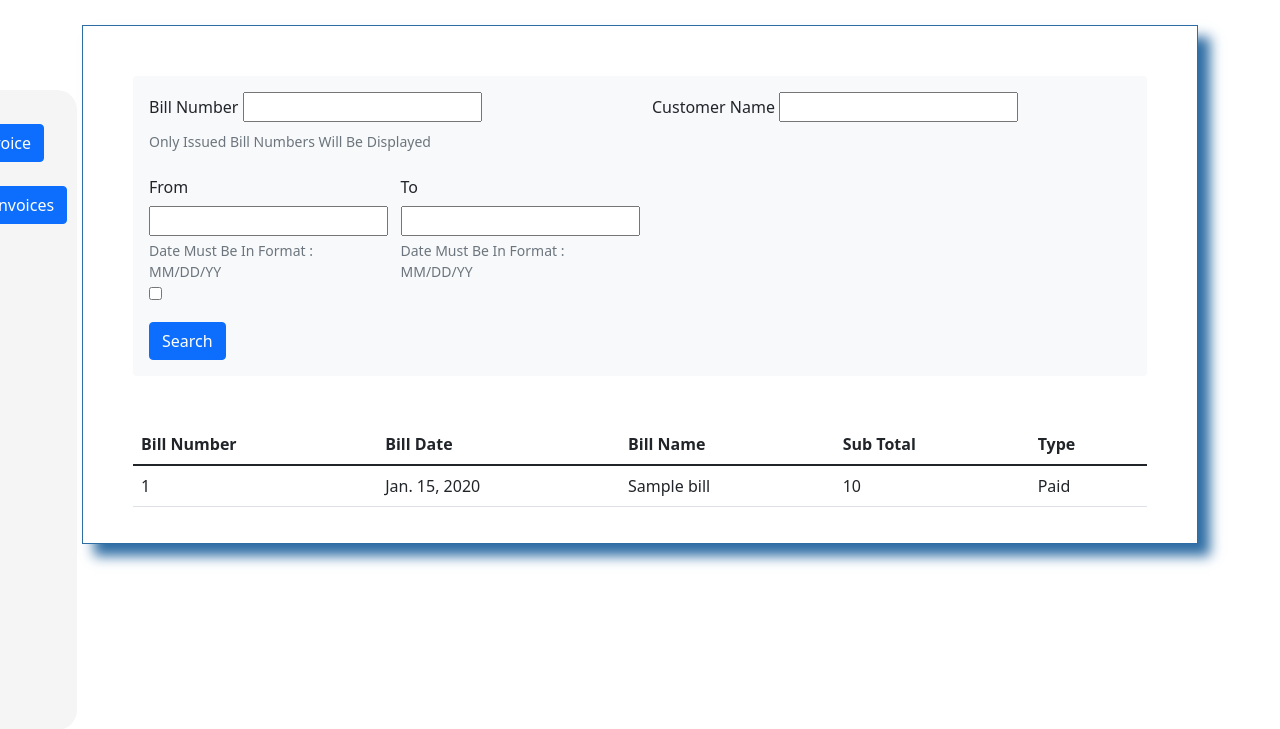
After one commit to jayashan/jayalathenterprises, a Django app: page /list_invoices/ in a window 1280 px wide. The commit adds this page. Shown: the top 729 px of the page. Run offline with Django 3.2, Linux system fonts and the light colour scheme; tables that the repository leaves empty hold one stand-in row (values such as "Sample post"); some libraries are stand-ins or nearby versions.

Commit message:
first commit

```diff
--- /dev/null
+++ b/POS/filters.py
@@ -0,0 +1,16 @@
+import django_filters
+from django_filters import DateFilter,CharFilter
+from .models import *
+from django import forms
+
+
+class BillFilter(django_filters.FilterSet):
+    start_date=DateFilter(field_name="Bill_date",lookup_expr='gte')
+    end_date = DateFilter(field_name="Bill_date", lookup_expr='lte')
+    name=CharFilter(field_name="name", lookup_expr='icontains')
+
+
+    class Meta:
+        model=Bill
+        fields='__all__'
+        exclude=['sub_total','balance','last_updated','created_at','Bill_date']
--- a/POS/forms.py
+++ b/POS/forms.py
@@ -15,3 +15,9 @@ class Bill_Detail_Form(forms.ModelForm):
         fields=['vehicle_number'
 
         ]
+
+class BillSearchForm(forms.ModelForm):
+    generate_invoice = forms.BooleanField(required=False)
+    class Meta:
+        model=Bill
+        fields=['generate_invoice']
--- a/POS/models.py
+++ b/POS/models.py
@@ -20,7 +20,7 @@ class Bill(models.Model):
     invoice_type=models.CharField(max_length=100,default='',blank=True,null=True,choices=invoice_type_choice)
 
     def __str__(self):
-        return str(self.Bill_number)
+        return self.Bill_number
 
 class Product(models.Model):
     product_id=models.CharField(primary_key=True,max_length=50)
@@ -40,8 +40,10 @@ class Billing_Detail(models.Model):
     qty=models.IntegerField(null=True,default=0)
     total=models.IntegerField()
 
+
     def __str__(self):
-        return str(self.Bill_number)
+        return self.Bill_number
+
 
 class Customer(models.Model):
     company_id=models.IntegerField(null=False)
--- /dev/null
+++ b/POS/static/css/mystyle.css
@@ -0,0 +1,34 @@
+.mymenu-bar{
+    background-color: #F5F5F5;
+    color: white;
+    display: inline;
+    padding: 10px;
+    position: fixed;
+    height: 80%;
+    bottom: 70px;
+    left: -80px;
+    z-index: 3000;
+    border-top-right-radius: 20px;
+    border-bottom-right-radius: 20px;
+
+}
+
+.mymenu-bar:hover{
+    left: 0px;
+    -webkit-transition: all 0.5s ease;
+     -moz-transition: all 0.5s ease;
+       -o-transition: all 0.5s ease;
+      -ms-transition: all 0.5s ease;
+          transition: all 0.5s ease;
+}
+
+
+.myform{
+	box-shadow: 10px 10px 10px;
+	box-shadow: 12px 12px 12px #2e6da4;
+	border: 1px solid #2e6da4;
+	padding: 50px;
+	padding-bottom: 20px;
+	margin-top: 25px;
+
+}
--- a/POS/static/js/myjs.js
+++ b/POS/static/js/myjs.js
@@ -1,3 +1,11 @@
-$(document).ready(function(){
-    $('#datepicker').datepicker();
+// jQuery
+$(document).ready( function () {
+    $( function() {
+        $( "#datepicker" ).datepicker({
+          dateFormat: "yy-mm-dd"
+
+        });
+    });
+
+
 });
--- a/POS/templates/homepage.html
+++ b/POS/templates/homepage.html
@@ -321,7 +321,7 @@
                     $("upt_error").hide();
                     $("upt_success").text(response['errorMessage']);
                     $("upt_success").show();
-                    setInterval(function(){ location.reload(); }, 2000);
+                    setInterval(function(){ location.reload(); });
 
                 }
                 else{
--- /dev/null
+++ b/POS/templates/navibar.html
@@ -0,0 +1,6 @@
+<div class="mymenu-bar">
+  <br>
+  <a href="../add_invoice"><div class="btn btn-primary mybutton">Add Invoice</div></a>
+  <br><br>
+  <a href="../list_invoices"><div class="btn btn-primary mybutton">List of Invoices</div></a>
+</div>
--- /dev/null
+++ b/POS/templates/view_invoices.html
@@ -0,0 +1,82 @@
+{% load crispy_forms_tags %}
+{% load static %}
+<!DOCTYPE html>
+<html lang="en">
+<head>
+    <meta charset="utf-8">
+    <meta name="viewport" content="width=device-width, initial-scale=1">
+    <title>Title</title>
+
+    <link href="https://cdn.jsdelivr.net/npm/bootstrap@5.1.3/dist/css/bootstrap.min.css" rel="stylesheet" integrity="sha384-1BmE4kWBq78iYhFldvKuhfTAU6auU8tT94WrHftjDbrCEXSU1oBoqyl2QvZ6jIW3" crossorigin="anonymous">
+
+    <script src="{% static 'js/myjs.js' %}"></script>
+    <link rel="stylesheet"  href="{%  static  'css/mystyle.css'  %}">
+
+</head>
+<body>
+    <div class="container">
+        {% include 'navibar.html' %}
+        <div class="myform">
+            <div class="shadow-none p-3 mb-5 bg-light rounded">
+                <form method="get">
+    <!--                {{myFilter.form}}-->
+                    <div class="row mb-3">
+                        <div class="form-group col-sm-8 col-md-6">
+<!--                            {{myFilter.form.Bill_number.label_tag}}-->
+                            <label class="form-label">Bill Number</label>
+                            {{ myFilter.form.Bill_number}}
+                            <div class="form-text">Only Issued Bill Numbers Will Be Displayed</div>
+                        </div>
+                        <div class="form-group col-sm-8 col-md-6">
+                            <label class="form-label">Customer Name</label>
+                            {{ myFilter.form.name}}
+                        </div>
+                    </div>
+                    <div class="row mb-3">
+                        <div class="form-group col-sm-4 col-md-3">
+                            <label class="col-sm-2 col-form-label">From</label>
+                            {{ myFilter.form.start_date}}
+                            <div class="form-text">Date Must Be In Format : MM/DD/YY</div>
+                        </div>
+                        <div class="form-group col-sm-4 col-md-3">
+                            <label class="col-sm-2 col-form-label">To</label>
+                            {{ myFilter.form.end_date}}
+                            <div class="form-text">Date Must Be In Format : MM/DD/YY</div>
+                        </div>
+                        <div class="form-check-mb-2">
+                            {{form.generate_invoice}}
+                        </div>
+                    </div>
+                    <div class="col-12">
+                        <button type="submit" class="btn btn-primary">Search</button>
+                    </div>
+                </form>
+            </div>
+            <table class="table">
+                <thead>
+                    <tr>
+                        <th>Bill Number</th>
+                        <th>Bill Date</th>
+                        <th>Bill Name</th>
+                        <th>Sub Total</th>
+                        <th>Type</th>
+                    </tr>
+                </thead>
+                <tbody>
+                    {% for instances in queryset%}
+                    <tr>
+                        <td>{{instances.Bill_number}}</td>
+                        <td>{{instances.Bill_date}}</td>
+                        <td>{{instances.name}}</td>
+                        <td>{{instances.sub_total}}</td>
+                        <td>{{instances.invoice_type}}</td>
+                    </tr>
+                    {% endfor %}
+                </tbody>
+            </table>
+        </div>
+    </div>
+    <script src="https://cdn.jsdelivr.net/npm/bootstrap@5.1.3/dist/js/bootstrap.bundle.min.js" integrity="sha384-ka7Sk0Gln4gmtz2MlQnikT1wXgYsOg+OMhuP+IlRH9sENBO0LRn5q+8nbTov4+1p" crossorigin="anonymous"></script>
+
+</body>
+</html>
--- a/POS/urls.py
+++ b/POS/urls.py
@@ -17,11 +17,16 @@ from django.contrib import admin
 from django.urls import path, include
 from.import views
 
+
+
 urlpatterns = [
     path("",views.home,name='home'),
     path("add_bills/",views.add_bills,name='add_bills'),
     path('add_invoice/',views.add_invoice,name='add_invoice'),
     path('save_all/',views.save_all,name='save_all'),
+
+    path('list_invoices/',views.list_of_invoices,name='list_invoices'),
+
 
     path('homepage/',views.homepage,name='homepage'),
     path('insert_student/',views.InsertStudent,name='insert'),
--- a/POS/views.py
+++ b/POS/views.py
@@ -1,10 +1,21 @@
 from django.shortcuts import render
 from django.http import HttpResponse, request, JsonResponse
 from django.views.decorators.csrf import csrf_protect, csrf_exempt
-from .forms import BillForm,Bill_Detail_Form
-from .models import Billinsert,Items,StudentData,Bill,Billing_Detail
+from .forms import BillForm,Bill_Detail_Form,BillSearchForm
+from .models import Billinsert,Items,StudentData,Bill,Billing_Detail,Product
 from django.db import connection
 from django.contrib import messages
+from .filters import BillFilter
+
+# For Report Lab
+from reportlab.pdfgen import canvas
+from reportlab.lib.pagesizes import letter
+from reportlab.lib.pagesizes import landscape
+from reportlab.platypus import Image
+# End for report lab
+
+
+
 import json
 
 # Create your views here.
@@ -21,6 +32,7 @@ def home(request):
 def add_invoice(request):
     title='Add Invoices'
     header='Add Invoices'
+    products=Product.objects.all()
     # form=BillForm(request.POST or None)
     #
     # if form.is_valid():
@@ -29,6 +41,7 @@ def add_invoice(request):
     context={
         "title":title,
         "header":header,
+        "products":products,
 
 
     }
@@ -89,9 +102,6 @@ def add_bills(request):
         messages.info(request,'fail')
     return render(request, "Addbills.html",context)
 
-
-
-
 def homepage(request):
     title = "Jayalath Enterprises"
     header = "Jayalath Enterprises Home Page"
@@ -119,7 +129,6 @@ def InsertStudent(request):
         student_data={"error":True,"errorMessage":"Failed to add student"}
         return JsonResponse(student_data,safe=False)
 
-
 @csrf_exempt
 def update_all(request):
     data=request.POST.get("data")
@@ -142,8 +151,6 @@ def update_all(request):
         student_data = {"error": True, "errorMessage": "Failed to update"}
         return JsonResponse(student_data, safe=False)
 
-
-
 @csrf_exempt
 def delete_data(request):
     try:
@@ -160,50 +167,65 @@ def delete_data(request):
 
 @csrf_exempt
 def save_all(request):
-    data=request.POST.get("data")
-
-    bill_number=request.POST.get("bill_number")
-    bill_date=request.POST.get("bill_date")
-    customer_name=request.POST.get("customer_name")
-    type=request.POST.get("type")
-    sub_total=request.POST.get("sub_total")
+            data = request.POST.get("data")
+            bill_number=request.POST.get("bill_number")
+            bill_date=request.POST.get("bill_date")
+            customer_name=request.POST.get("customer_name")
+            type=request.POST.get("type")
+            sub_total=request.POST.get("sub_total")
 
 
-    print(bill_number)
-    print(bill_date)
-    print(customer_name)
-    print(type)
-    print(sub_total)
+            print(bill_number)
+            print(bill_date)
+            print(customer_name)
+            print(type)
+            print(sub_total)
+
+            print(data)
+
+            dict_data=json.loads(data)
+
+            bill = Bill()
 
 
+            bill.Bill_number = bill_number
+            bill.Bill_date = bill_date
+            bill.name = customer_name
+            bill.invoice_type = type
+            bill.sub_total = sub_total
+
+            bill.save()
+
+            try:
+
+                for data in dict_data:
+                    vehicle_number= (data['vehicle_number'])
+                    product_name= (data['product_name'])
+                    price=(data['price'])
+
+                    bill_details = Billing_Detail()
+                    bill_details.vehicle_number=vehicle_number
+                    bill_details.total=price
+                    bill_details.Bill_number_id=bill_number
+                    bill_details.product_id_id=product_name
+                    bill_details.save()
+            except:
+                return render(request, 'addinvoice.html')
 
 
-    print(data)
+def list_of_invoices(request):
+    title=''
+    queryset=Bill.objects.all()
+    form=BillSearchForm(request.GET or None)
 
-    dict_data=json.loads(data)
+    myFilter=BillFilter(request.GET,queryset=queryset)
+    queryset=myFilter.qs
 
-    bill = Bill()
+    context={
+        "title":title,
+        "queryset":queryset,
+        "form": form,
+        "myFilter":myFilter,
 
-    bill.Bill_number = bill_number
-    bill.Bill_date = '2021-10-12'
-    bill.name = customer_name
-    bill.invoice_type = type
-    bill.sub_total = sub_total
-    bill.save()
-
-    for data in dict_data:
-        vehicle_number= (data['vehicle_number'])
-        product_name= (data['product_name'])
-        price=(data['price'])
-
-        bill_details = Billing_Detail()
-        bill_details.vehicle_number=vehicle_number
-        bill_details.total=price
-        bill_details.Bill_number_id=bill_number
-        bill_details.product_id_id='P92'
-
-
-        bill_details.save()
-
-
-    return render(request, 'addinvoice.html')
+    }
+    return render(request,"view_invoices.html",context)
```
Also changed, not shown: POS/templates/addinvoice.html (+21 -27 lines), jayalathenterprises/settings.py (+4 -3 lines), POS/migrations/0001_initial.py, 2 other files.
